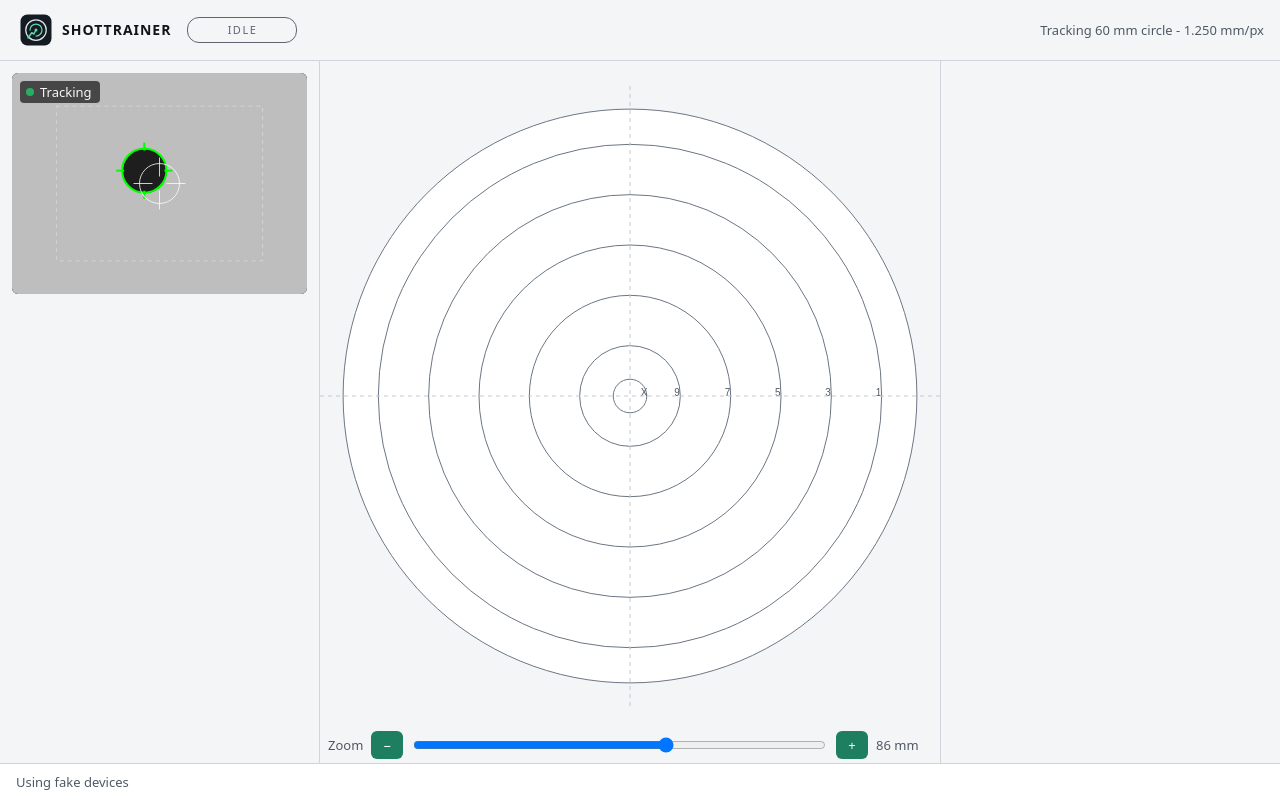
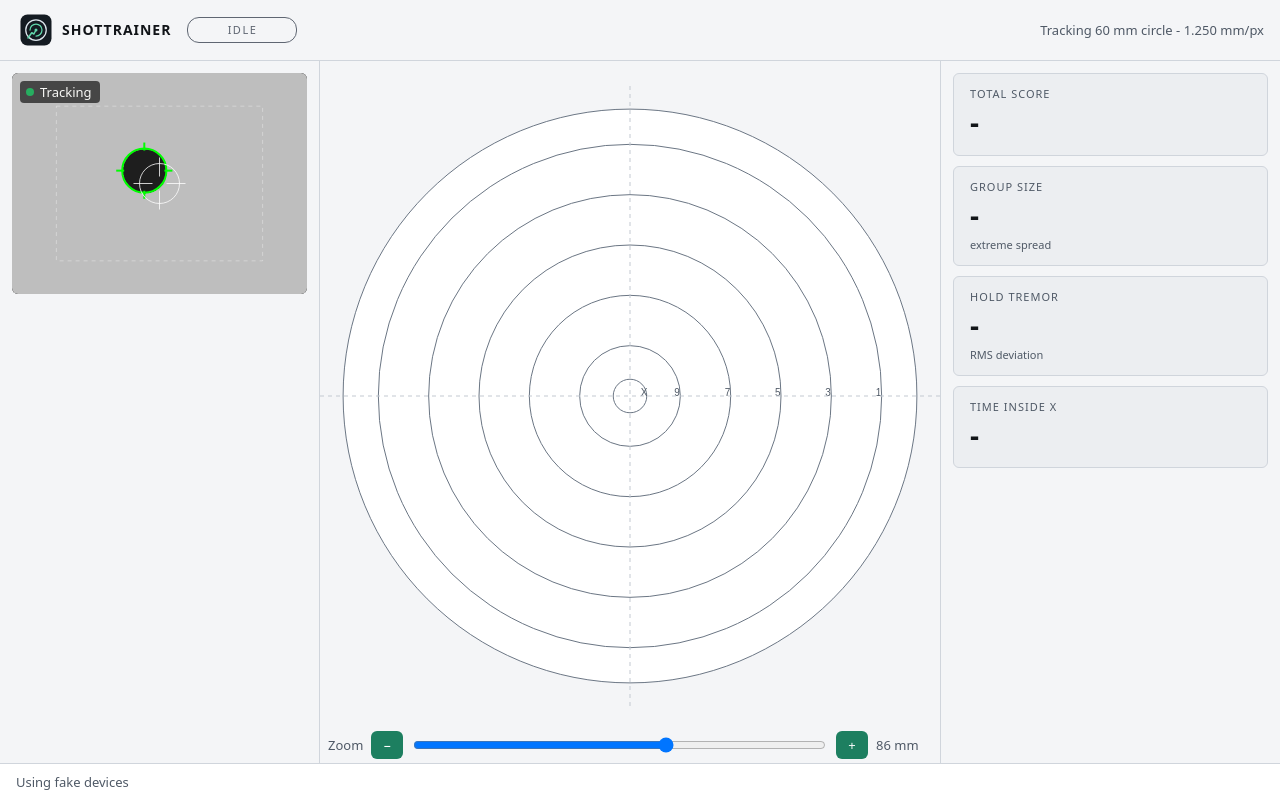
Before and after one commit to dsgnr/ShotTrainer, a Svelte app in the folder frontend/: page / in a window 1280 px wide. Built offline with nearby package versions, Linux system fonts and the light colour scheme.

Commit message:
feat: show the headline shot and hold figures

```diff
--- a/frontend/src/App.svelte
+++ b/frontend/src/App.svelte
@@ -3,6 +3,7 @@
   import AppShell from "./components/AppShell.svelte";
   import CameraView from "./components/CameraView.svelte";
   import LiveRegion from "./components/LiveRegion.svelte";
+  import HeroStats from "./components/HeroStats.svelte";
   import StatusLine from "./components/StatusLine.svelte";
   import TargetView from "./components/TargetView.svelte";
   import ZoomControls from "./components/ZoomControls.svelte";
@@ -61,6 +62,12 @@
     extentMm = next;
   }
 
+  // Time-on-target reads the hold trace points when a shot is reviewed.
+  const tracePoints = $derived<[number, number][]>(
+    (app.shots.holdTrace?.points ?? [])
+      .filter((point): point is [number, number] => point[0] !== null && point[1] !== null),
+  );
+
   // Messages expire on the clock, so the line is worked out again as it runs.
   let now = $state(Date.now());
   $effect(() => {
@@ -105,6 +112,16 @@
       <ZoomControls {extentMm} onextent={setExtent} />
     </div>
   {/snippet}
+  {#snippet side()}
+    <HeroStats
+      total={app.shots.totalScore}
+      shotCount={app.shots.shots.length}
+      group={app.shots.group}
+      traceStats={app.shots.holdTrace?.stats ?? null}
+      {tracePoints}
+      {rings}
+    />
+  {/snippet}
   {#snippet status()}
     <StatusLine {line} {restarting} onrestart={restart} />
   {/snippet}
--- /dev/null
+++ b/frontend/src/components/HeroStats.svelte
@@ -0,0 +1,84 @@
+<script lang="ts">
+  import {
+    groupFigure,
+    timeOnTargetFigure,
+    totalScoreFigure,
+    tremorFigure,
+  } from "../lib/stats/hero";
+  import type { F64, WireRing, WireShotStats, WireTraceStats } from "../lib/wire/types";
+
+  interface Props {
+    total: F64;
+    shotCount: number;
+    group: WireShotStats | null;
+    traceStats: WireTraceStats | null;
+    tracePoints: [number, number][];
+    rings: WireRing[];
+  }
+
+  let { total, shotCount, group, traceStats, tracePoints, rings }: Props = $props();
+
+  const totalText = $derived(totalScoreFigure(total, shotCount));
+  const groupText = $derived(
+    group === null ? { value: "-", tooltip: "" } : groupFigure(group),
+  );
+  const tremorText = $derived(tremorFigure(traceStats));
+  const timeOnTarget = $derived(timeOnTargetFigure(tracePoints, rings));
+</script>
+
+<div class="hero">
+  <div class="card">
+    <p class="caption">Total score</p>
+    <p class="value">{totalText}</p>
+  </div>
+  <div class="card">
+    <p class="caption">Group size</p>
+    <p class="value" title={groupText.tooltip}>{groupText.value}</p>
+    <p class="subcaption">extreme spread</p>
+  </div>
+  <div class="card">
+    <p class="caption">Hold tremor</p>
+    <p class="value">{tremorText}</p>
+    <p class="subcaption">RMS deviation</p>
+  </div>
+  <div class="card">
+    <p class="caption">{timeOnTarget.caption}</p>
+    <p class="value">{timeOnTarget.value}</p>
+  </div>
+</div>
+
+<style>
+  .hero {
+    display: flex;
+    flex-direction: column;
+    gap: 10px;
+  }
+
+  .card {
+    padding: 12px 16px;
+    background: var(--panel-raised);
+    border: 1px solid var(--border);
+    border-radius: var(--radius);
+  }
+
+  .caption {
+    margin: 0;
+    color: var(--text-dim);
+    font-size: 11px;
+    letter-spacing: 1px;
+    text-transform: uppercase;
+  }
+
+  .value {
+    margin: 2px 0 0;
+    color: var(--text-heading);
+    font-size: 28px;
+    font-weight: 600;
+  }
+
+  .subcaption {
+    margin: 2px 0 0;
+    color: var(--text-dim);
+    font-size: 11px;
+  }
+</style>
--- /dev/null
+++ b/frontend/src/lib/stats/hero.ts
@@ -0,0 +1,89 @@
+// The headline figures down the right column. The controller sends the shot
+// and trace statistics, so these functions format them. Time-on-target is
+// computed here from the trace points and the diagnostic ring.
+import type { F64, WireRing, WireShotStats, WireTraceStats } from "../wire/types";
+
+/** A narrow non-breaking space, placed between a value and its unit. */
+const THIN = "\u202f";
+
+export interface GroupFigure {
+  value: string;
+  tooltip: string;
+}
+
+export interface TimeOnTargetFigure {
+  caption: string;
+  value: string;
+}
+
+/** The total score figure. Dash when empty, the count when nothing scored. */
+export function totalScoreFigure(total: F64, shotCount: number): string {
+  if (shotCount === 0) {
+    return "-";
+  }
+  if (total === null || total <= 0) {
+    return `${shotCount} shots`;
+  }
+  return formatCompact(total);
+}
+
+/** The group size figure, extreme spread with the mean radius on the tooltip. */
+export function groupFigure(stats: WireShotStats): GroupFigure {
+  if (stats.count === 0) {
+    return { value: "-", tooltip: "" };
+  }
+  const spread = finite(stats.extremeSpreadMm);
+  const radius = finite(stats.meanRadiusMm);
+  return {
+    value: `${spread.toFixed(1)}${THIN}mm`,
+    tooltip:
+      `Extreme spread: ${spread.toFixed(1)} mm\n` +
+      `Mean radius from group centre: ${radius.toFixed(1)} mm`,
+  };
+}
+
+/** The hold tremor figure. Dash with no trace or no samples. */
+export function tremorFigure(stats: WireTraceStats | null): string {
+  if (stats === null || stats.samples === 0) {
+    return "-";
+  }
+  return `${finite(stats.holdTremorMm).toFixed(1)}${THIN}mm`;
+}
+
+/** The diagnostic rings, the smallest and a mid-sized one. */
+export function diagnosticRings(rings: WireRing[]): WireRing[] {
+  if (rings.length === 0) {
+    return [];
+  }
+  const sorted = [...rings].sort((a, b) => finite(a.diameterMm) - finite(b.diameterMm));
+  if (sorted.length === 1) {
+    return [sorted[0]!];
+  }
+  return [sorted[0]!, sorted[Math.floor(sorted.length / 2)]!];
+}
+
+/** The time-on-target figure. The caption names the smallest diagnostic ring. */
+export function timeOnTargetFigure(trace: [number, number][], rings: WireRing[]): TimeOnTargetFigure {
+  const chosen = diagnosticRings(rings);
+  const ring = chosen[0];
+  if (ring === undefined) {
+    return { caption: "TIME ON TARGET", value: "-" };
+  }
+  const label = ring.label ?? `${finite(ring.diameterMm).toFixed(0)}${THIN}mm`;
+  const caption = `TIME INSIDE ${label}`;
+  if (trace.length === 0) {
+    return { caption, value: "-" };
+  }
+  const radius = finite(ring.diameterMm) / 2;
+  const inside = trace.filter(([x, y]) => Math.hypot(x, y) <= radius).length;
+  return { caption, value: `${Math.round((inside / trace.length) * 100)}%` };
+}
+
+function finite(value: F64): number {
+  return typeof value === "number" && Number.isFinite(value) ? value : 0;
+}
+
+/** A compact number without trailing zeros, such as `97.5` or `100`. */
+function formatCompact(value: number): string {
+  return Number.parseFloat(value.toPrecision(6)).toString();
+}
```
Also changed, not shown: 1 other file (tests, documents, lock files or other folders).
